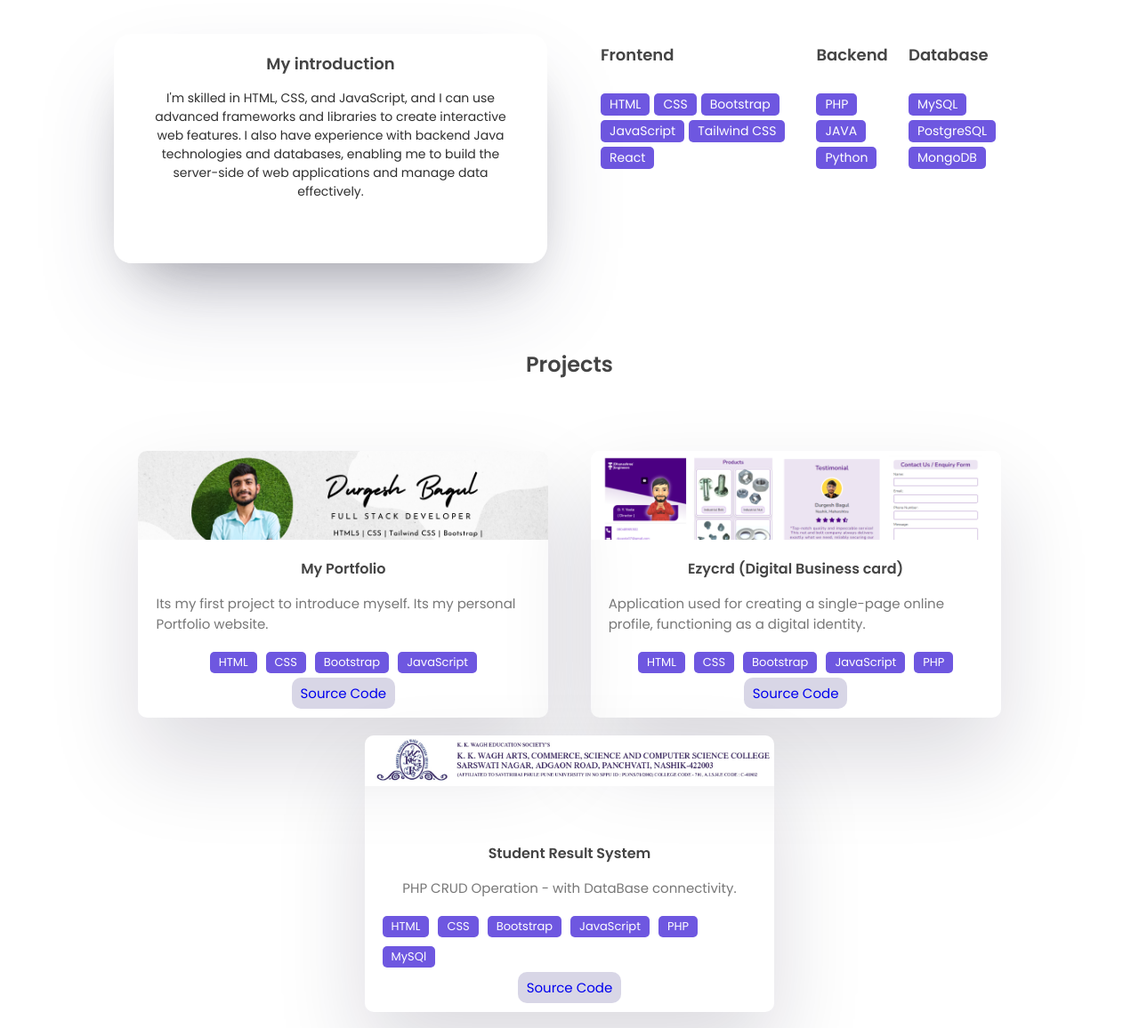
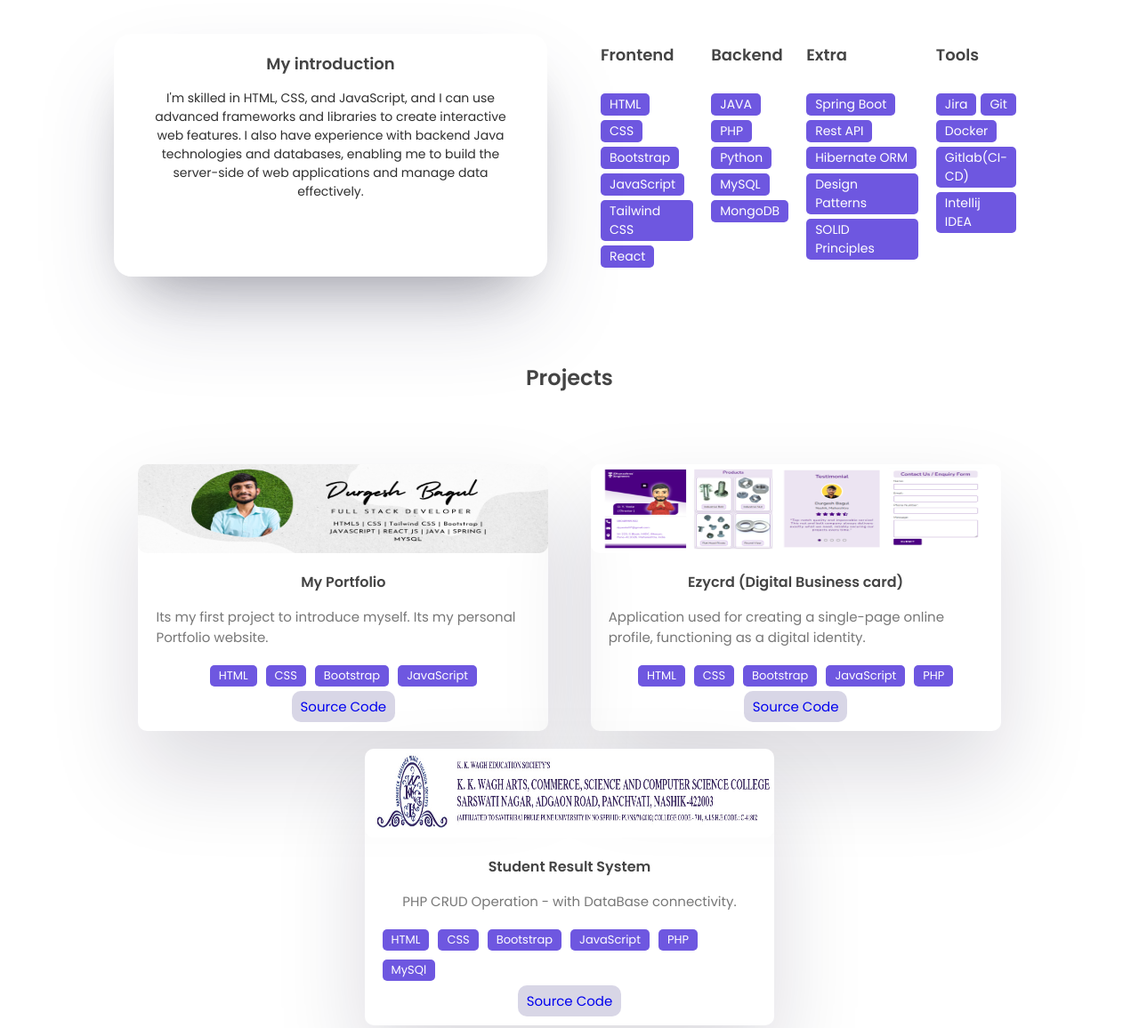
Before and after one commit to Durgeshbagul29/durgesh-bagul-portfolio, a plain HTML site: page index.html in a window 1280 px wide. Shown: the part 960-2116 px from the top of the page at 89% size. Drawn offline with nearby package versions, Linux system fonts and the light colour scheme.

Commit message:
add new certificate and extra skills

```diff
--- a/index.html
+++ b/index.html
@@ -159,23 +159,39 @@
                                 <h3>Backend</h3>
                             </div>
                             <div class="skills-list">
+                                <span>JAVA</span>
                                 <span>PHP</span>
-                                <span>JAVA</span>
                                 <span>Python</span>
+                                <span>MySQL</span>
+                                <span>MongoDB</span>
                             </div>
                         </div>
 
                         <div class="skills-box">
                             <div class="skills-header">
-                                <h3>Database</h3>
+                                <h3>Extra</h3>
                             </div>
                             <div class="skills-list">
-                                <span>MySQL</span>
-                                <span>PostgreSQL</span>
-                                <span>MongoDB</span>
+                                <span>Spring Boot</span>
+                                <span>Rest API</span>
+                                <span>Hibernate ORM</span>
+                                <span>Design Patterns</span>
+                                <span>SOLID Principles</span>
                             </div>
                         </div>
 
+                        <div class="skills-box">
+                            <div class="skills-header">
+                                <h3>Tools</h3>
+                            </div>
+                            <div class="skills-list">
+                                <span>Jira</span>
+                                <span>Git</span>
+                                <span>Docker</span>
+                                <span>Gitlab(CI-CD)</span>
+                                <span>Intellij IDEA</span>
+                            </div>
+                        </div>
                     </div>
                 </div>
             </section>
@@ -191,7 +207,8 @@
                 </div>
                 <div class="project-container">
                     <div class="project-box">
-                        <div class="project-image project-image1">
+                        <div class="project-image">
+                            <img src="./assets/images/me.png" alt="">
                         </div>
                         <div class="project-data">
                             <h3 class="project-name">My Portfolio</h3>
@@ -210,7 +227,8 @@
                     </div>
 
                     <div class="project-box">
-                        <div class="project-image project-image2">
+                        <div class="project-image">
+                            <img src="./assets/images/project2.png" alt="">
                         </div>
                         <div class="project-data">
                             <h3 class="project-name">Ezycrd (Digital Business card)</h3>
@@ -231,7 +249,8 @@
                     </div>
 
                     <div class="project-box">
-                        <div class="project-image project-image3">
+                        <div class="project-image">
+                            <img src="./assets/images/header.jpg" alt="">
                         </div>
                         <div class="project-data">
                             <h3 class="project-name">Student Result System</h3>
@@ -263,6 +282,13 @@
                     <h1>certificates</h1>
                 </div>
                 <div class="certificates-container">
+                    <div class="certificates-box">
+                        <img src="/assets/images/techno.jpg" alt="">
+                        <h3>Full Stack Java Development</h3>
+                        <label>Completed from TechnoSignia Software Training Institute Pvt Ltd Pune with strong
+                            foundation in Core Java | Advanced Java | OOPS Concepts | Rest API | spring Boot | React
+                            js</label>
+                    </div>
                     <div class="certificates-box">
                         <img src="/assets/images/length=1920.jpg" alt="">
                         <h3>Advanced Software Engineering Job Simulation</h3>
--- a/phone.css
+++ b/phone.css
@@ -154,10 +154,6 @@
         justify-content: center;
     }
 
-    .project-box {
-        width: 90%;
-    }
-
     .featured-text-card span {
         margin-top: 10rem;
         background: var(--third-color);
@@ -245,7 +241,11 @@
     }
 
     .project-box {
-        width: 60%;
+        width: 90%;
+    }
+
+    .project-data {
+        margin-top: 0;
     }
 
     .certificates-container {
@@ -311,6 +311,9 @@
         font-size: 15px;
     }
 
+    .project-image {
+        height: auto;
+    }
 }
 
 
@@ -320,12 +323,11 @@
     .contact-info p>i {
         font-size: 13px;
     }
+
 }
 
 /* ----- MEDIA QUERY == 1920px--1300px / RESPONSIVE ----- */
 @media (min-width :1100px) and (max-width : 1300px) {
-
-
     .certificates-box img {
         height: 18px;
     }
@@ -416,7 +418,6 @@
     }
 }
 
-
 @media (min-width :540px) and (max-width : 1000px) {
     .nav-button {
         display: none;
@@ -482,8 +483,12 @@
         gap: 20px;
     }
 
+    .project-image {
+        height: auto;
+    }
+
     .project-box {
-        width: 80%;
+        width: 90%;
     }
 
     .certificates-container {
--- a/style.css
+++ b/style.css
@@ -172,6 +172,8 @@ nav {
     -webkit-transition: .3;
     -o-transition: .3;
     transition: .3;
+    -moz-transition: .3;
+    -ms-transition: .3;
 }
 
 .active-link::after {
@@ -473,9 +475,9 @@ h3 {
 }
 
 .project-image {
-    display: -ms-grid;
-    display: grid;
-    place-items: center;
+    display: flex;
+    justify-content: center;
+    align-items: center;
     width: 100%;
     height: 100px;
     position: relative;
@@ -486,28 +488,12 @@ h3 {
     -o-border-radius: 10px 10px 0 0;
 }
 
-.project-image1 {
-    background-image: url(./assets/images/me.png);
-    background-size: cover;
-}
-
-.project-image2 {
-    background-image: url(/assets/images/project2.png);
-    background-size: cover;
-}
-
-.project-image3 {
-    background-image: url(/assets/images/header.jpg);
-    background-size: contain;
-    background-repeat: no-repeat;
-}
-
-
 .project-image img {
     display: -ms-grid;
     display: grid;
     place-items: center;
     width: 100%;
+    height: 100%;
     border-radius: 10px;
     -webkit-border-radius: 10px;
     -moz-border-radius: 10px;
@@ -516,6 +502,7 @@ h3 {
 }
 
 .project-data {
+    /* margin-top: 40px; */
     width: 100%;
     padding: 10px 20px;
     display: -ms-grid;
@@ -558,6 +545,7 @@ h3 {
 }
 
 .source-code {
+    margin-top: 10px;
     position: absolute;
     bottom: 10px;
     background: var(--btn-bg-color);
@@ -663,6 +651,7 @@ h3 {
 
 /* ----- CONTACT BOX ----- */
 .contact-info {
+    background: blueviolet;
     position: relative;
     display: -webkit-box;
     display: -ms-flexbox;
@@ -707,21 +696,6 @@ h3 {
     font-size: 18px;
 }
 
-.contact-info:hover {
-    transition: 0.4s ease-out;
-    background: #6d42c7;
-    -webkit-transition: 0.4s ease-out;
-    -moz-transition: 0.4s ease-out;
-    -ms-transition: 0.4s ease-out;
-    -o-transition: 0.4s ease-out;
-}
-
-.contact-info:hover.contact-info h2,
-.contact-info:hover.contact-info p,
-.contact-info:hover.contact-info i,
-.contact-info:hover.contact-info a {
-    color: #ffffff;
-}
 
 
 
```
Also changed, not shown: script.js (+26 -26 lines), assets/images/techno.jpg (added).
